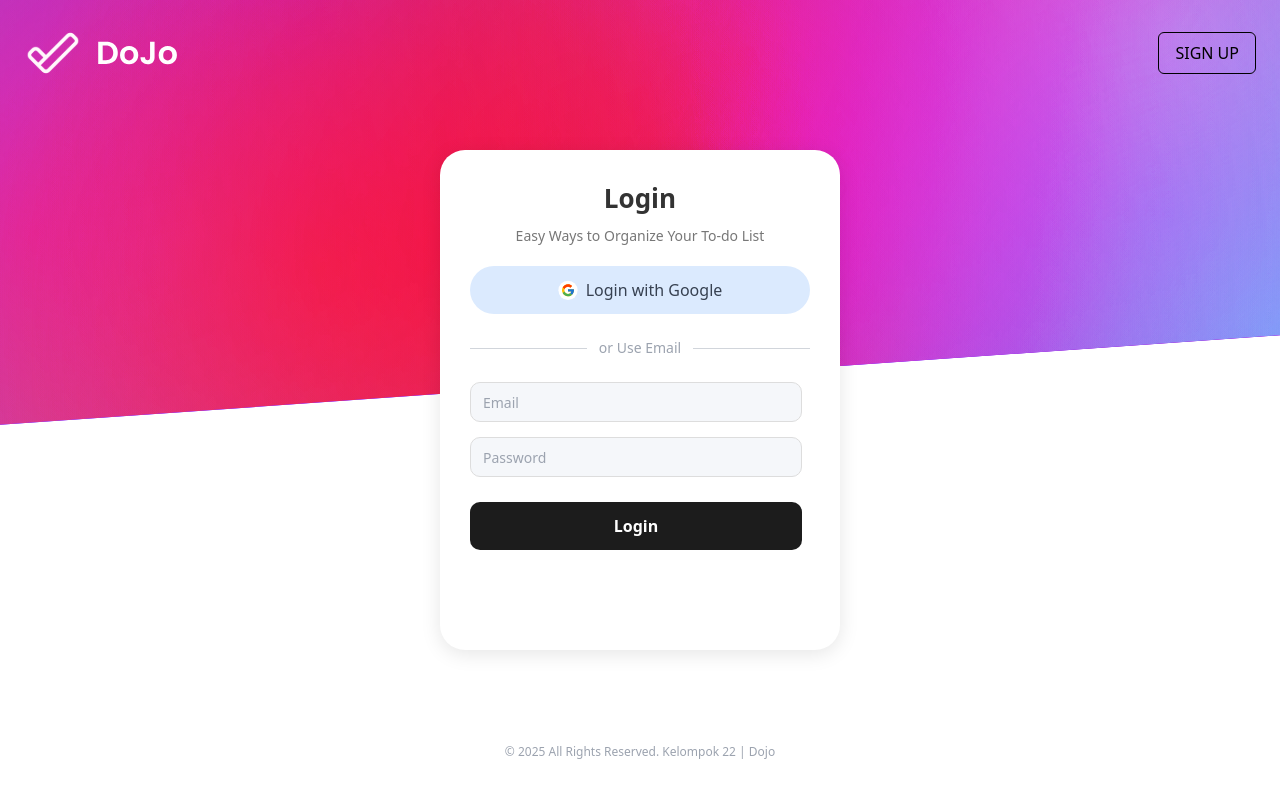
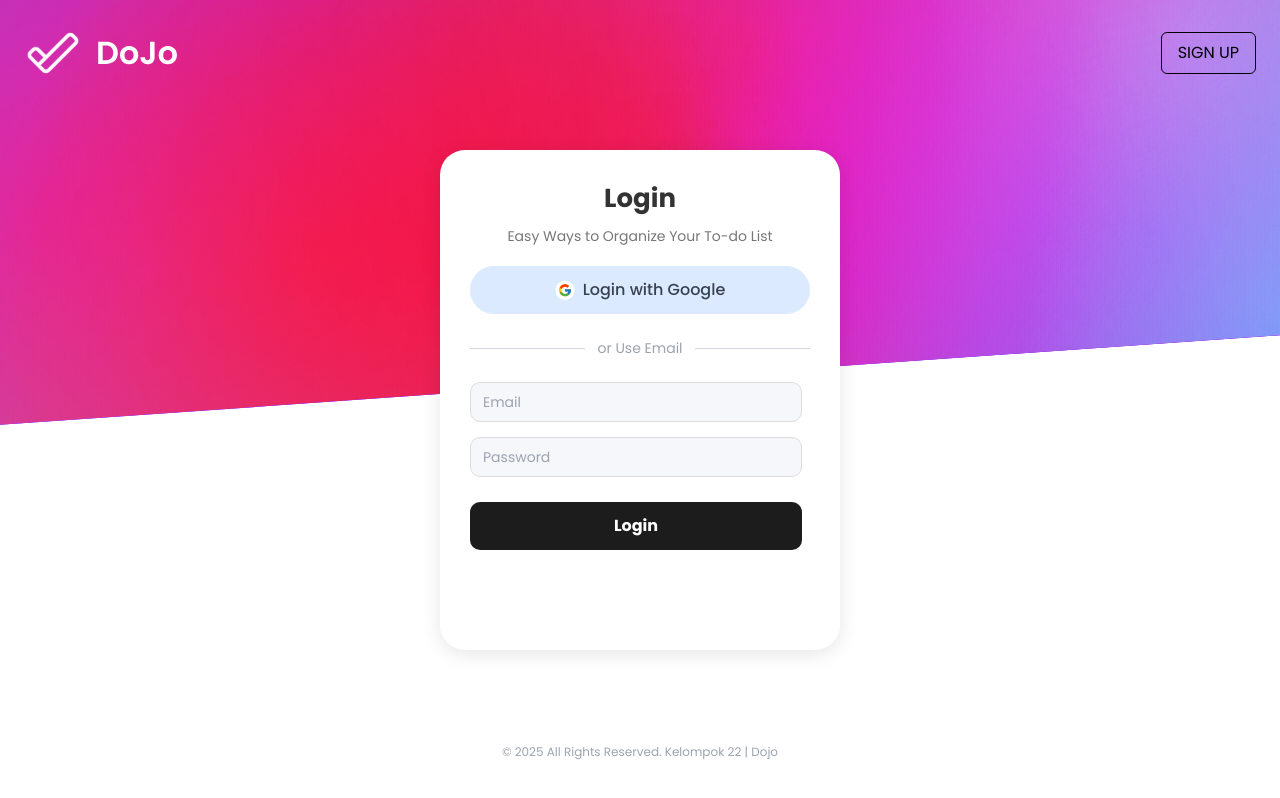
Before and after one commit to endikaaryandhi/DoJo_PrakRPL2025, a React (Create React App) app: page /login in a window 1280 px wide. Built offline with nearby package versions, Linux system fonts and the light colour scheme.

Commit message:
Normalize line endings to LF

```diff
--- a/public/index.html
+++ b/public/index.html
@@ -9,6 +9,8 @@
       name="description"
       content="DoJo Web To-Do List"
     />
+    <link href="https://fonts.googleapis.com/css2?family=Poppins:wght@300;400;500;600;700&display=swap" rel="stylesheet" />
+
     <link rel="apple-touch-icon" href="%PUBLIC_URL%/centangdojo.png" />
     <!--
       manifest.json provides metadata used when your web app is installed on a
--- a/src/components/pages/Home.jsx
+++ b/src/components/pages/Home.jsx
@@ -181,7 +181,7 @@
             onChange={(e) => setSortOrder(e.target.value)}
             className="text-sm bg-[#a5d8e1] text-white px-4 py-1 rounded-full shadow appearance-none cursor-pointer w-full sm:w-auto"
           >
-            <option value="none">Soft: Default</option>
+            <option value="none">Sort: Default</option>
             <option value="asc">Priority: High → Low</option>
             <option value="desc">Priority: Low → High</option>
           </select>
--- a/src/index.css
+++ b/src/index.css
@@ -6,6 +6,10 @@
   0% { background-position: 0% 50%; }
   50% { background-position: 100% 50%; }
   100% { background-position: 0% 50%; }
+}
+
+body {
+  @apply font-sans;
 }
 
 .login-page, .signup-page {
--- a/tailwind.config.js
+++ b/tailwind.config.js
@@ -4,7 +4,11 @@
     "./src/**/*.{js,jsx,ts,tsx}",
   ],
   theme: {
-    extend: {},
+    extend: {
+      fontFamily: {
+        sans: ['Poppins', 'sans-serif'],
+      },
+    },
   },
   plugins: [],
 }
```
Also changed, not shown: 1 other file (tests, documents, lock files or other folders).
